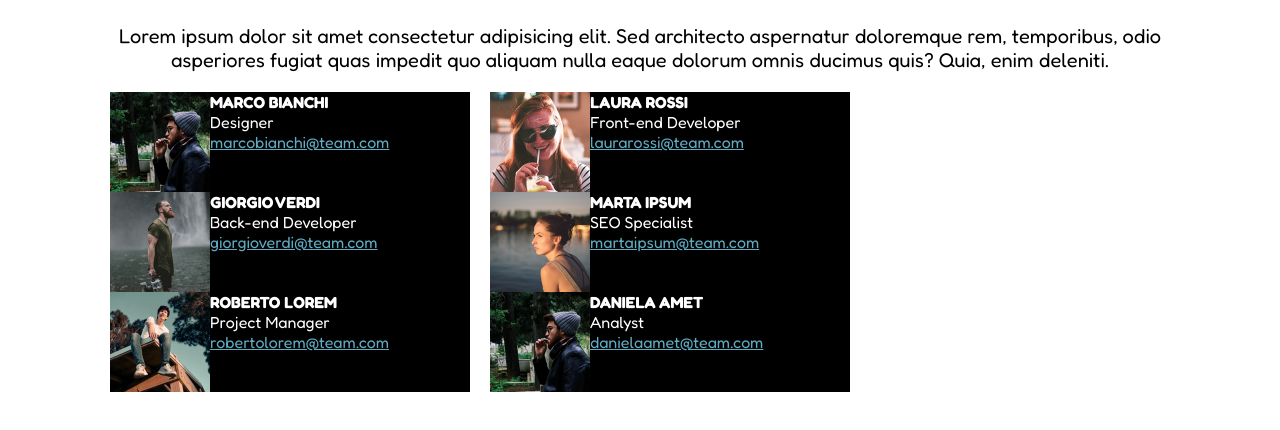
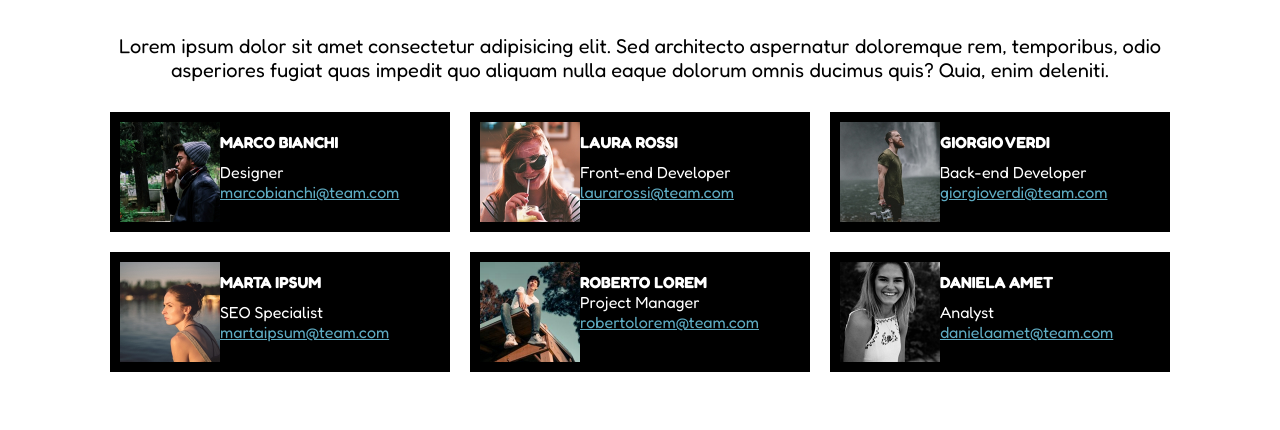
Before and after one commit to francescorossi1/html-css-float-cards, a plain HTML site: page index.html in a window 1280 px wide. Shown: the part 128-558 px from the top of the page. Drawn offline with Linux system fonts and the light colour scheme.

Commit message:
added spacing between cards

```diff
--- a/css/style.css
+++ b/css/style.css
@@ -25,6 +25,7 @@ h1{
 
 p, a{
     margin: 0;
+    padding-top: 10px;
 }
 
 a{
@@ -46,11 +47,13 @@ a{
 
 .card-details{
     color: #fff;
+    padding: 10px;
 }
 
 .card{
-    margin: 0 10px;
-    width: calc(100% / 3);
+    margin: 10px 10px;
+    width: calc(100% / 3 - 20px);
+    height: calc(100% / 3 - 20px);
     float: left;
     background-color: #000000;
     }
--- a/index.html
+++ b/index.html
@@ -65,7 +65,7 @@
             </div>
             <div class="card clearfix">
                 <div class="card-details clearfix">
-                    <img class="card-photo" src="img/male1.png" alt="">
+                    <img class="card-photo" src="img/female3.png" alt="">
                     <p class="bolder">DANIELA AMET</p>
                     <p>Analyst</p>
                     <a href="#">danielaamet@team.com</a>
```
